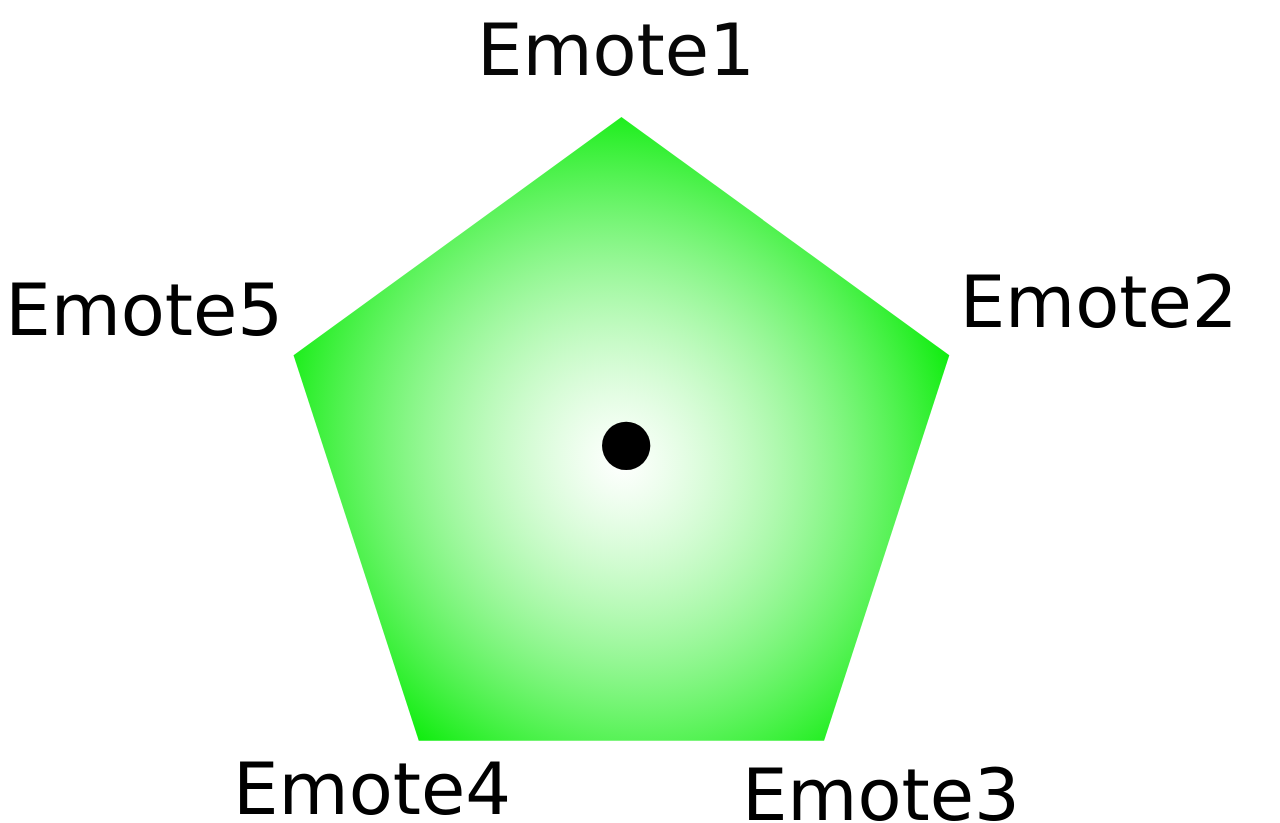
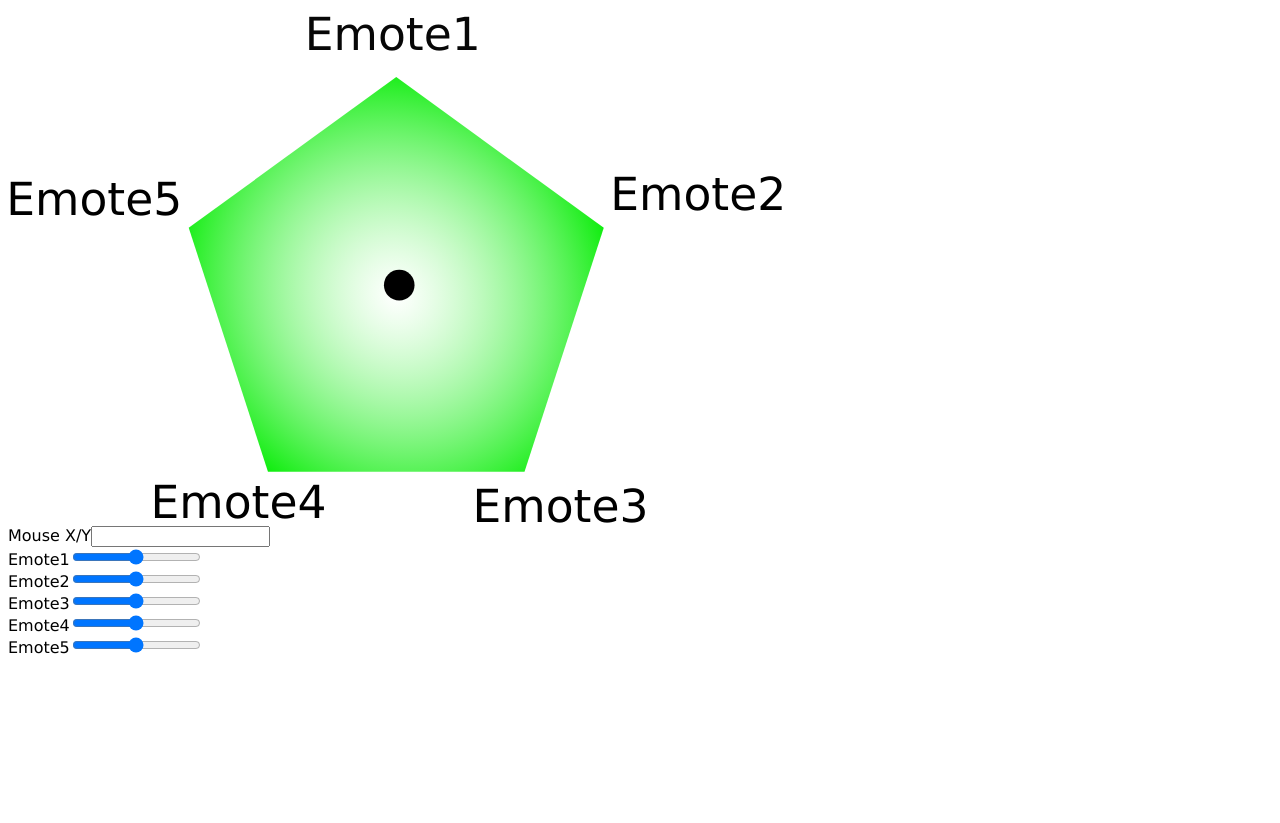
Before and after one commit to scottjodoin/hci-project, a plain HTML site: page index.html in a window 1280 px wide. Shown: the top 823 px of the page. After the commit the page ends 800 px from the top, so only its background shows below. Drawn offline with nearby package versions, Linux system fonts and the light colour scheme.

Commit message:
make pentagon fit on screen

```diff
--- a/index.html
+++ b/index.html
@@ -7,7 +7,7 @@
   <title>Pentagon Test</title>
   <style>
     *{font-family: Verdana, Geneva, Tahoma, sans-serif;}
-    .pentagon-wrapper{width:100%; display:flex;justify-content: center;}
+    .pentagon-wrapper{max-width:800px; display:flex;justify-content: center;}
     .pentagon-svg{width:100%;}
     .selection-dot{pointer-events: none;}
   </style>
```
